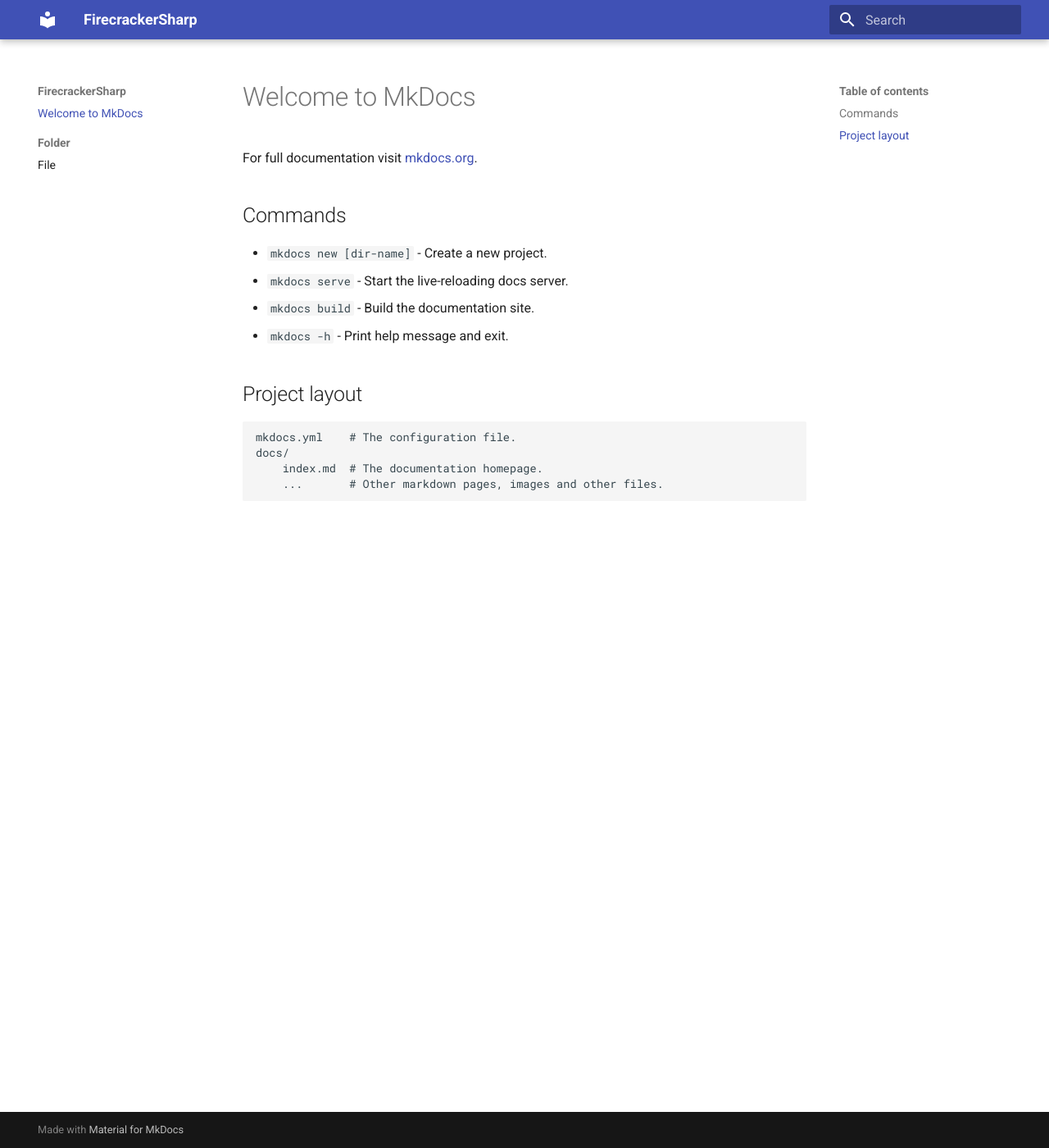
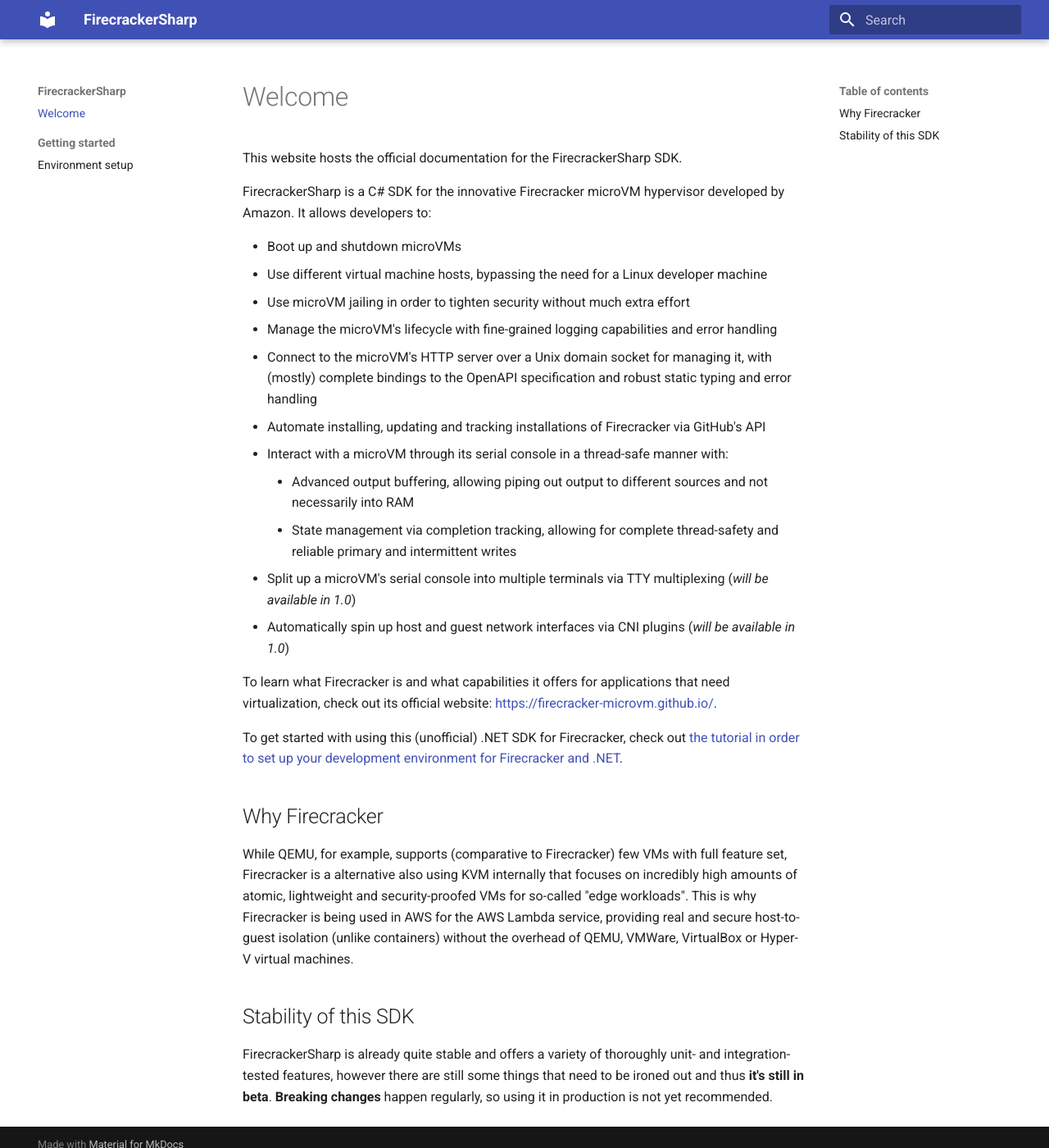
Before and after one commit to FirecrackerSharp/FirecrackerSharp.github.io, an MkDocs documentation site: the page built from docs/index.md, in a window 1280 px wide and 1400 px high. Shown: the whole window at 82% size. Built offline with MkDocs 1.6.1 and Material for MkDocs 9.7.7, drawn with Linux system fonts in a browser that asks for light colours.

Commit message:
Add environment setup

```diff
--- a/docs/folder/file.md
+++ /dev/null
@@ -1 +0,0 @@
-# File
--- a/docs/index.md
+++ b/docs/index.md
@@ -1,17 +1,29 @@
-# Welcome to MkDocs
+# Welcome
 
-For full documentation visit [mkdocs.org](https://www.mkdocs.org).
+This website hosts the official documentation for the FirecrackerSharp SDK.
 
-## Commands
+FirecrackerSharp is a C# SDK for the innovative Firecracker microVM hypervisor developed by Amazon. It allows developers to:
 
-* `mkdocs new [dir-name]` - Create a new project.
-* `mkdocs serve` - Start the live-reloading docs server.
-* `mkdocs build` - Build the documentation site.
-* `mkdocs -h` - Print help message and exit.
+- Boot up and shutdown microVMs
+- Use different virtual machine hosts, bypassing the need for a Linux developer machine
+- Use microVM jailing in order to tighten security without much extra effort
+- Manage the microVM's lifecycle with fine-grained logging capabilities and error handling
+- Connect to the microVM's HTTP server over a Unix domain socket for managing it, with (mostly) complete bindings to the OpenAPI specification and robust static typing and error handling
+- Automate installing, updating and tracking installations of Firecracker via GitHub's API
+- Interact with a microVM through its serial console in a thread-safe manner with:
+    - Advanced output buffering, allowing piping out output to different sources and not necessarily into RAM
+    - State management via completion tracking, allowing for complete thread-safety and reliable primary and intermittent writes
+- Split up a microVM's serial console into multiple terminals via TTY multiplexing (_will be available in 1.0_)
+- Automatically spin up host and guest network interfaces via CNI plugins (_will be available in 1.0_)
 
-## Project layout
+To learn what Firecracker is and what capabilities it offers for applications that need virtualization, check out its official website: [https://firecracker-microvm.github.io/](https://firecracker-microvm.github.io/).
 
-    mkdocs.yml    # The configuration file.
-    docs/
-        index.md  # The documentation homepage.
-        ...       # Other markdown pages, images and other files.
+To get started with using this (unofficial) .NET SDK for Firecracker, check out [the tutorial in order to set up your development environment for Firecracker and .NET](./getting-started/environment-setup.md).
+
+## Why Firecracker
+
+While QEMU, for example, supports (comparative to Firecracker) few VMs with full feature set, Firecracker is a alternative also using KVM internally that focuses on incredibly high amounts of atomic, lightweight and security-proofed VMs for so-called "edge workloads". This is why Firecracker is being used in AWS for the AWS Lambda service, providing real and secure host-to-guest isolation (unlike containers) without the overhead of QEMU, VMWare, VirtualBox or Hyper-V virtual machines.
+
+## Stability of this SDK
+
+FirecrackerSharp is already quite stable and offers a variety of thoroughly unit- and integration-tested features, however there are still some things that need to be ironed out and thus **it's still in beta**. **Breaking changes** happen regularly, so using it in production is not yet recommended.
--- a/mkdocs.yml
+++ b/mkdocs.yml
@@ -6,3 +6,11 @@
   - navigation.instant
   - navigation.instant.progress
   - navigation.sections
+markdown_extensions:
+  - pymdownx.highlight:
+      anchor_linenums: true
+      line_spans: __span
+      pygments_lang_class: true
+  - pymdownx.inlinehilite
+  - pymdownx.snippets
+  - pymdownx.superfences
```
Also changed, not shown: docs/getting-started/environment-setup.md (added, +54 -0 lines).
